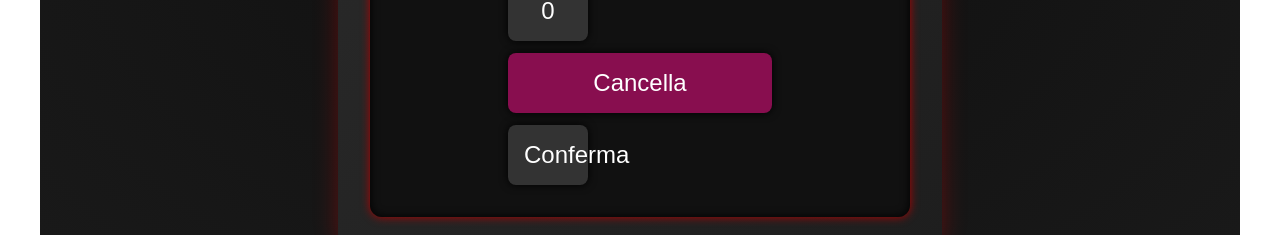
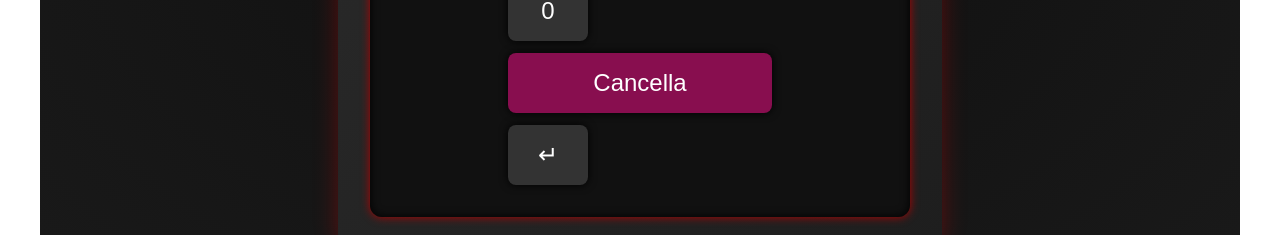
Before and after one commit to AndCatr/The_Fox_NightClub, a React (Vite) app: page /room4 in a window 1280 px wide. Shown: the part 645-880 px from the top of the page. Built offline with nearby package versions, Linux system fonts and the light colour scheme.

Commit message:
Update Room4.jsx

```diff
--- a/src/pages/Room4.jsx
+++ b/src/pages/Room4.jsx
@@ -43,7 +43,7 @@ const AccessoRoom4 = () => {
               <button key={num} onClick={() => handleButtonClick(num.toString())}>{num}</button>
             ))}
             <button onClick={handleClear} className="clear">Cancella</button>
-            <button onClick={handleConfirm} className="confirm">Conferma</button>
+            <button onClick={handleConfirm} className="confirm">↵</button>
           </div>
         </div>
       </div>
```
